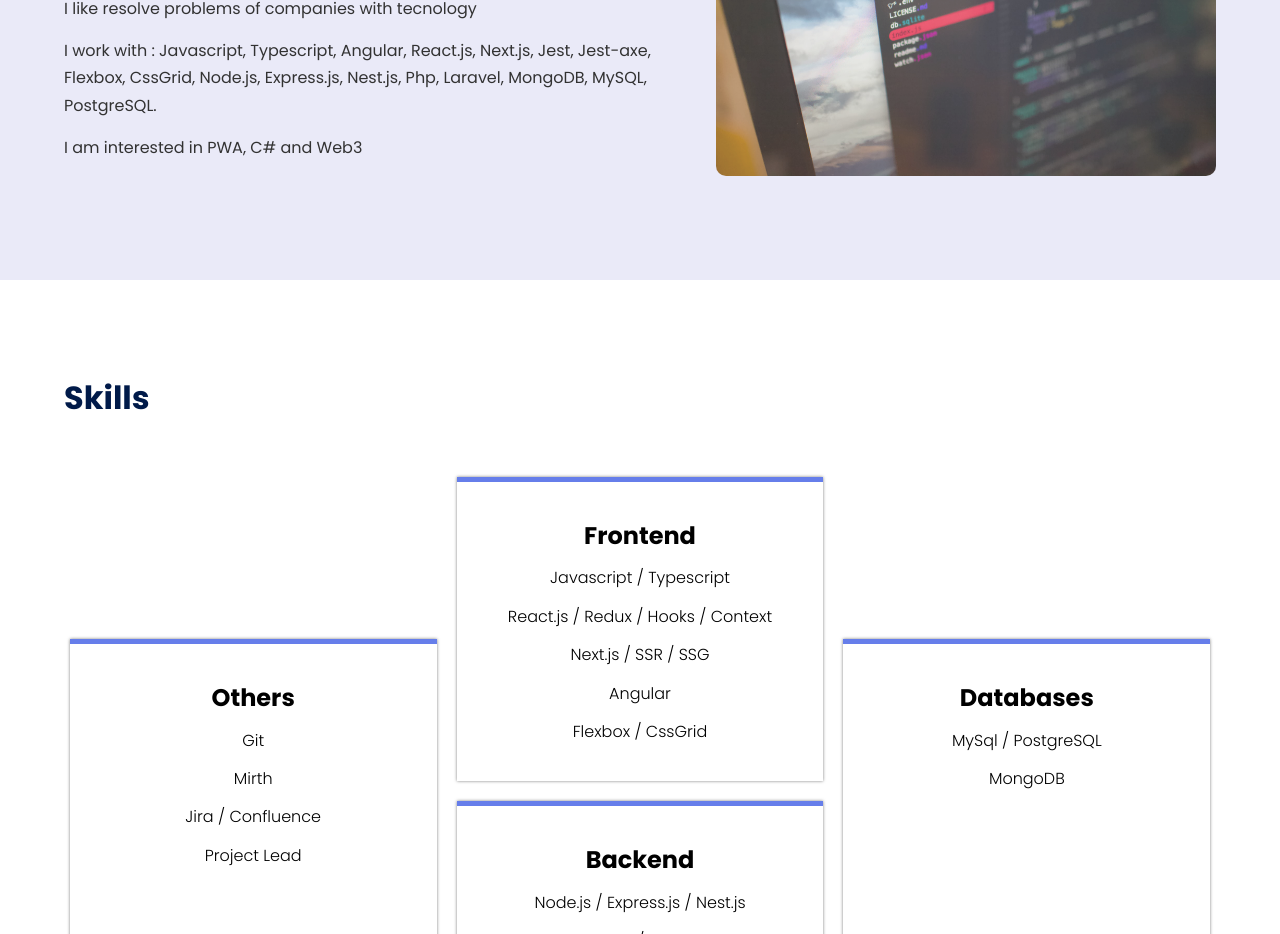
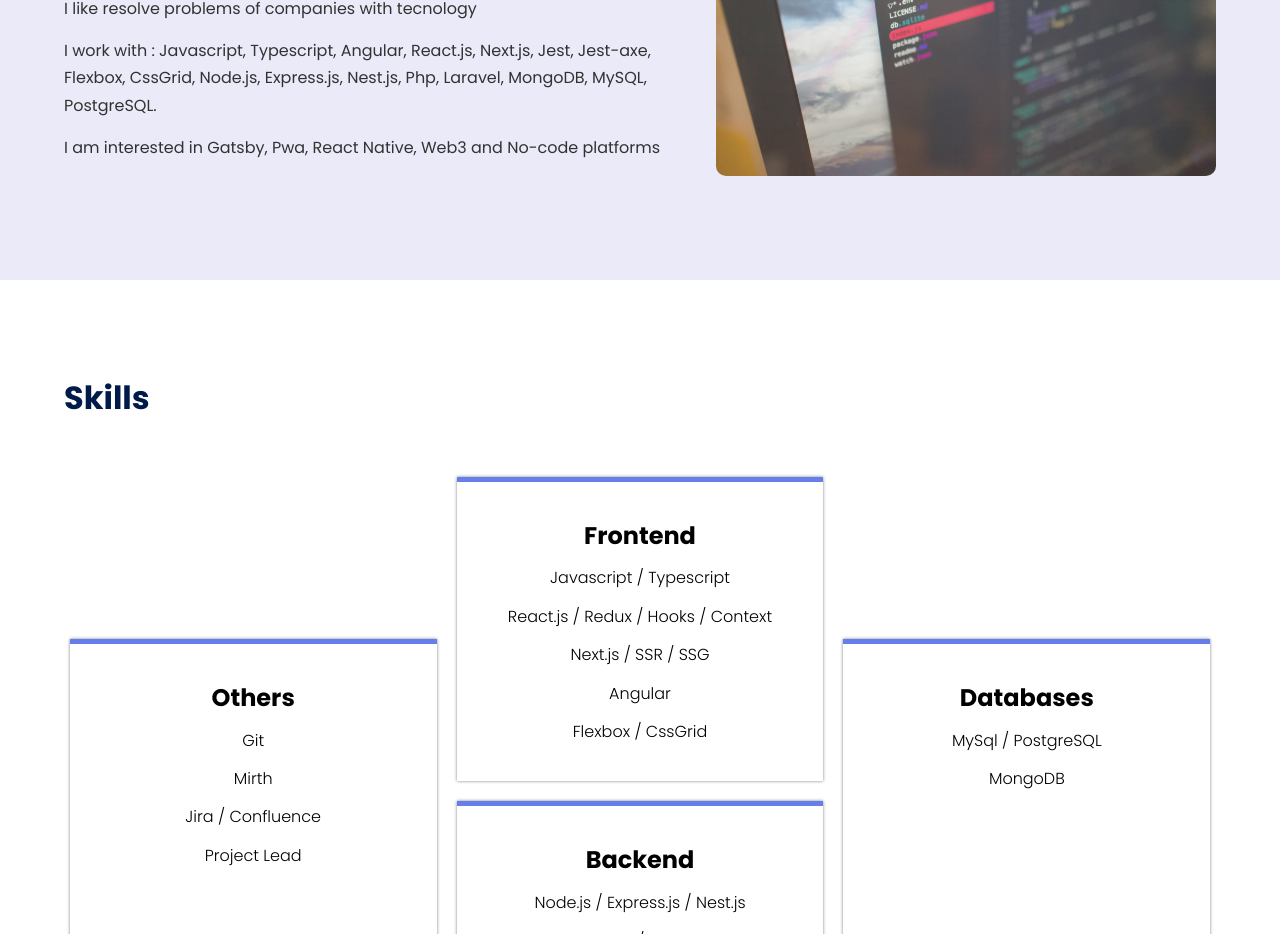
Before and after one commit to Alejandro04/PersonalLandingNext, a Next.js app: page / in a window 1280 px wide. Shown: the part 1480-2414 px from the top of the page. Built offline with nearby package versions, Linux system fonts and the light colour scheme.

Commit message:
change text

```diff
--- a/pages/index.js
+++ b/pages/index.js
@@ -47,10 +47,10 @@ export default function Home() {
                 I like resolve problems of companies with tecnology
               </p>
               <p className="knowledge__paragraph">
-                I work with : Javascript, Typescript, Angular, React.js, Next.js, Jest, Jest-axe, Flexbox, CssGrid, Node.js, Express.js, Nest.js, Php, Laravel, MongoDB, MySQL, PostgreSQL.
+              I work with : Javascript, Typescript, Angular, React.js, Next.js, Jest, Jest-axe, Flexbox, CssGrid, Node.js, Express.js, Nest.js, Php, Laravel, MongoDB, MySQL, PostgreSQL.
               </p>
               <p className="knowledge__paragraph">
-                I am interested in PWA, C# and Web3
+              I am interested in Gatsby, Pwa, React Native, Web3 and No-code platforms
               </p>
             </div>
 
```
